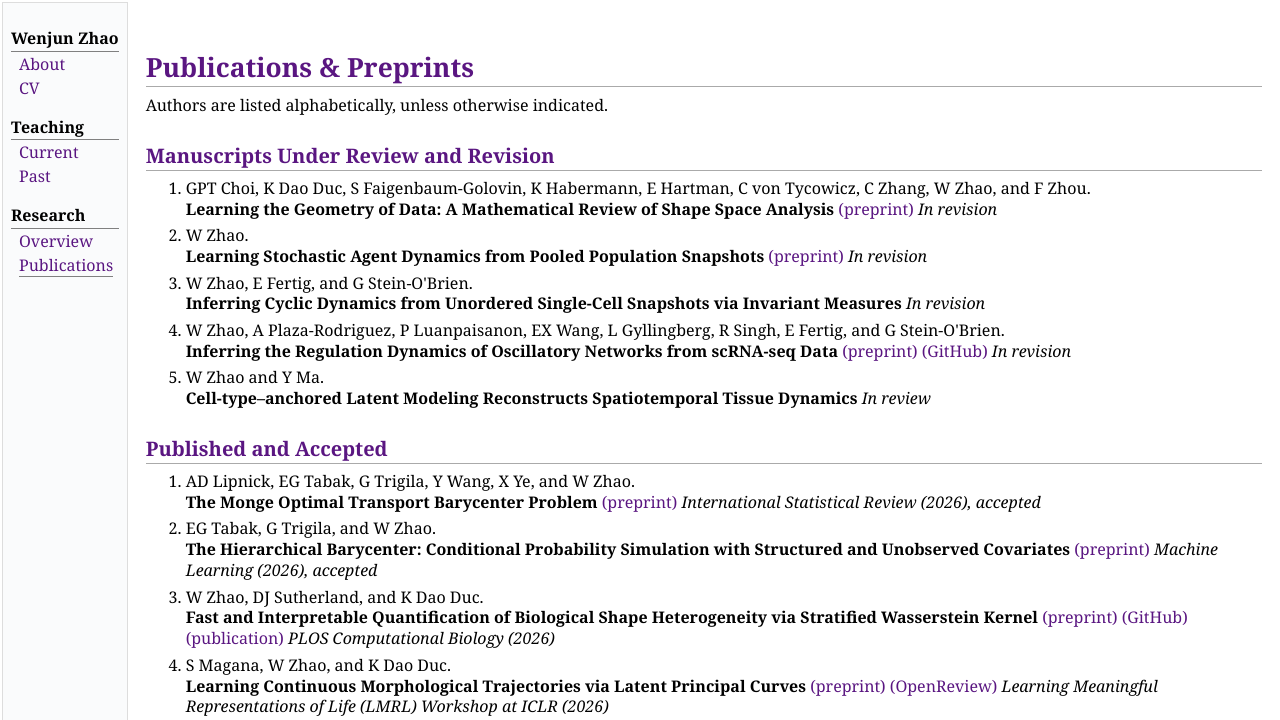
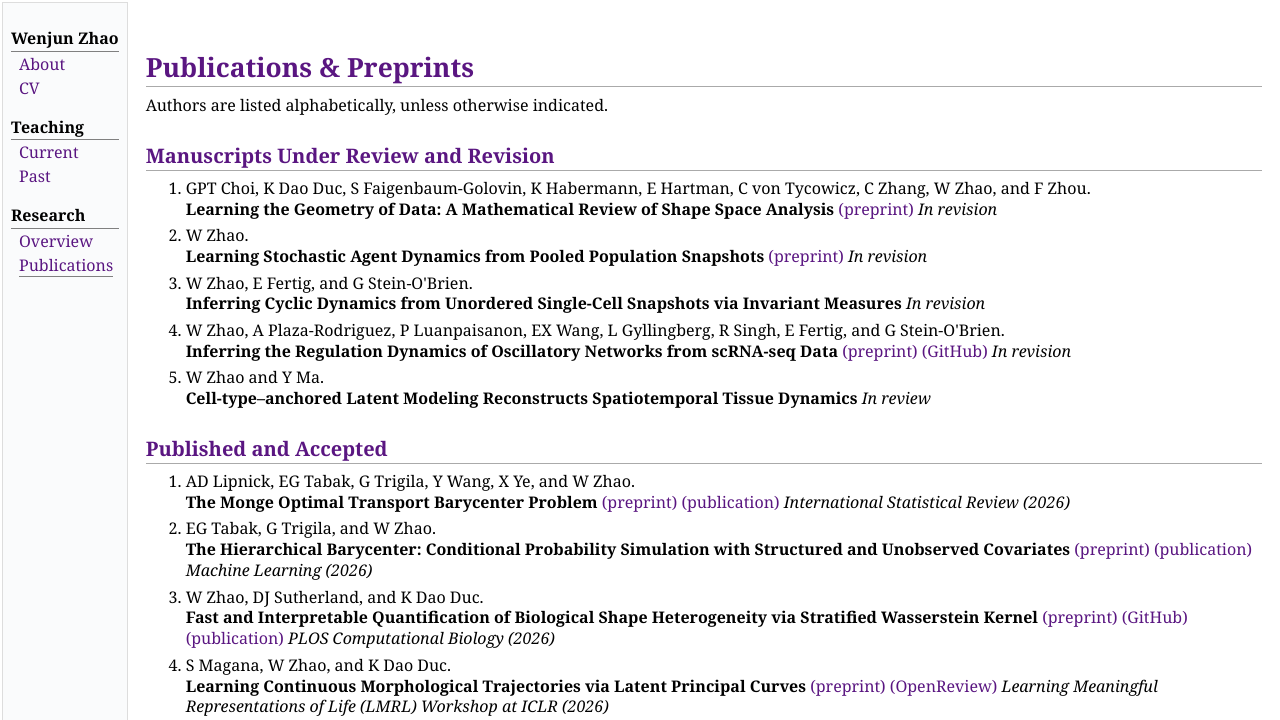
Before and after one commit to WenjunZHAOwO/WenjunZHAOwO.github.io, a plain HTML site: page publications.html in a window 1280 px wide. Shown: the top 720 px of the page. Drawn offline with Linux system fonts and the light colour scheme.

Commit message:
Add files via upload

```diff
--- a/publications.html
+++ b/publications.html
@@ -64,13 +64,15 @@
 <li><p>AD Lipnick, EG Tabak, G Trigila, Y Wang, X Ye, and W Zhao.<br />
 <b>The Monge Optimal Transport Barycenter Problem</b>
 <a href="https://arxiv.org/abs/2507.03669" target=&ldquo;blank&rdquo;>(preprint)</a>
-<i>International Statistical Review (2026), accepted</i>
+<a href="http://doi.org/10.1111/insr.70075" target=&ldquo;blank&rdquo;>(publication)</a>
+<i>International Statistical Review (2026)</i>
 </p>
 </li>
 <li><p>EG Tabak, G Trigila, and W Zhao.<br />
 <b>The Hierarchical Barycenter: Conditional Probability Simulation with Structured and Unobserved Covariates</b>
 <a href="https://arxiv.org/abs/2508.00206" target=&ldquo;blank&rdquo;>(preprint)</a>
-<i>Machine Learning (2026), accepted</i>
+<a href="https://doi.org/10.1007/s10994-026-07186-9" target=&ldquo;blank&rdquo;>(publication)</a>
+<i>Machine Learning (2026)</i>
 </p>
 </li>
 <li><p>W Zhao, DJ Sutherland, and K Dao Duc.<br />
@@ -176,7 +178,7 @@
 </ol>
 <div id="footer">
 <div id="footer-text">
-Page generated 2026-10-25 01:36:12 EDT, by <a href="https://github.com/wsshin/jemdoc_mathjax" target="blank">jemdoc+MathJax</a>.
+Page generated 2026-11-18 10:33:21 EST, by <a href="https://github.com/wsshin/jemdoc_mathjax" target="blank">jemdoc+MathJax</a>.
 </div>
 </div>
 </td>
```
